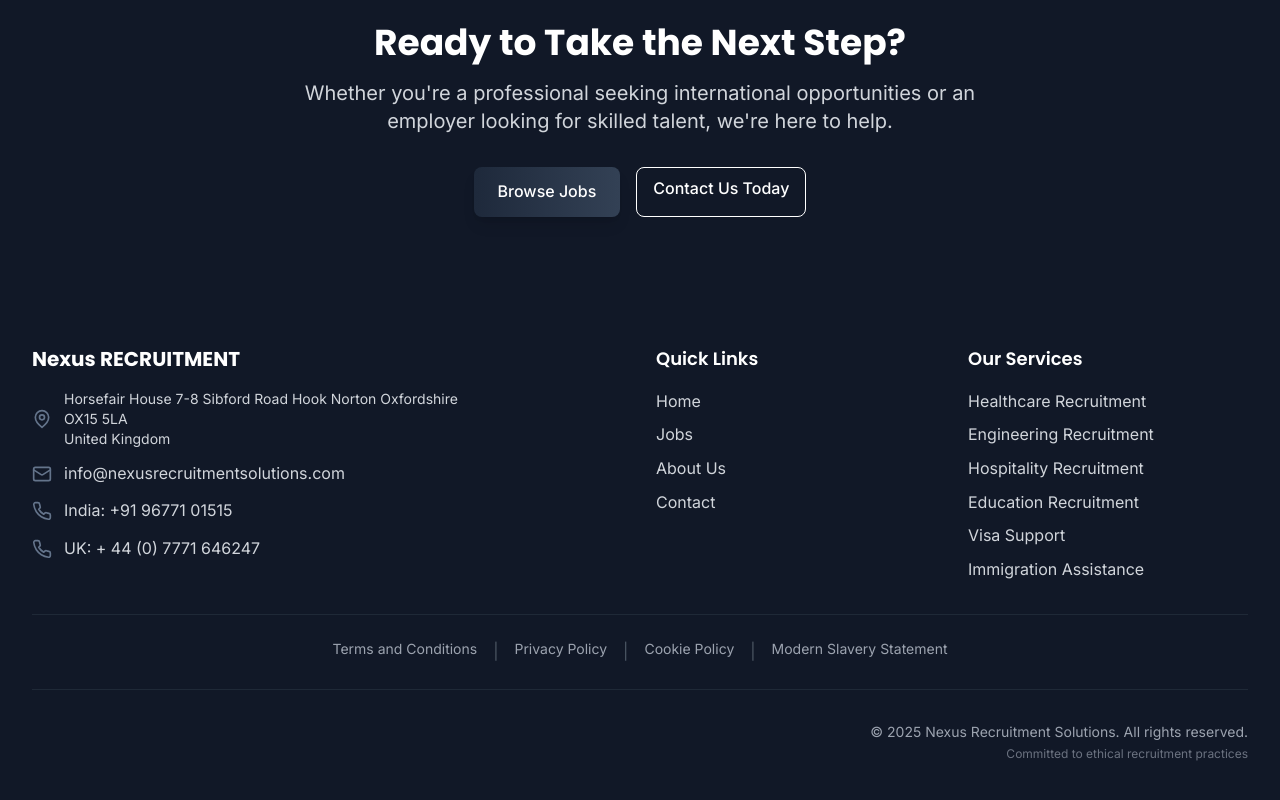
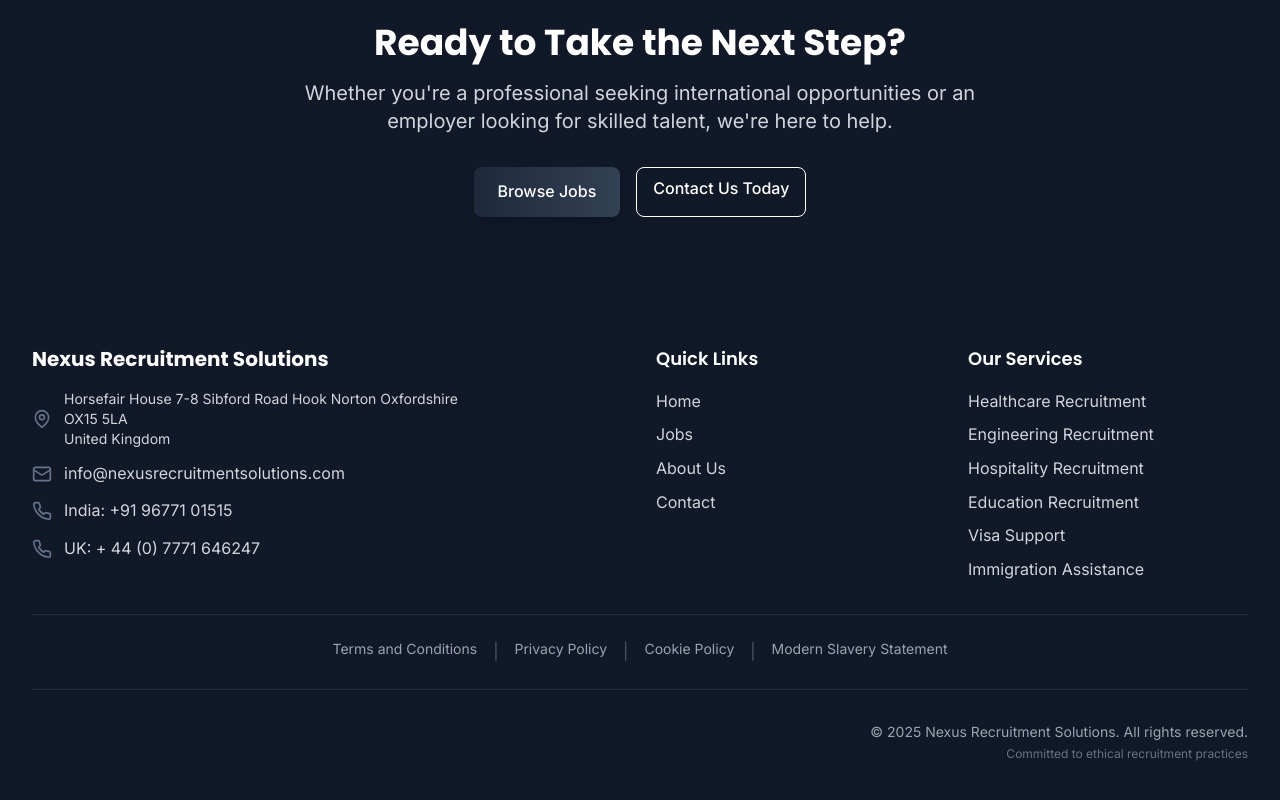
Before and after one commit to eddierock1994/AEF-UK, a React (Vite) app: page / in a window 1280 px wide. Shown: the part 3173-3973 px from the top of the page. Built offline with nearby package versions, Linux system fonts and the light colour scheme.

Commit message:
updating title

```diff
--- a/src/components/Footer.jsx
+++ b/src/components/Footer.jsx
@@ -32,7 +32,7 @@
           <div className="lg:col-span-2">
             <div className="flex items-center space-x-2 mb-4">
               <div>
-                <h3 className="text-xl font-heading font-bold">{import.meta.env.COMPANY_NAME} RECRUITMENT</h3>
+                <h3 className="text-xl font-heading font-bold">{import.meta.env.COMPANY_NAME} Recruitment Solutions</h3>
               </div>
             </div>
 
--- a/src/pages/About.jsx
+++ b/src/pages/About.jsx
@@ -97,7 +97,7 @@
   return (
     <div className="pt-20">
       <SEO
-        title="About Nexus Recruitment Solutions - International Healthcare Recruitment Agency"
+        title="About Us - Nexus Recruitment Solutions - International Healthcare & Nursing Jobs Overseas"
         description="Learn about Nexus Recruitment Solutions, a leading international healthcare recruitment agency specializing in overseas nursing jobs and healthcare professional placement with ethical recruitment practices."
         keywords="about nexus recruitment solutions, international healthcare recruitment agency, ethical recruitment practices, overseas nursing recruitment, healthcare staffing company, international nurse placement, medical recruitment agency"
         canonical="/about"
@@ -188,7 +188,7 @@
             <p className="text-lg text-gray-700 leading-relaxed">
               With operations in the UK and India, and partnerships across Europe, Nexus is now
               expanding into Australia, Canada, and the Middle East — connecting professionals to
-              trusted employers in regions that need their expertise most.
+            trusted employers in regions that need their expertise most.
             </p>
           </div>
         </div>
--- a/src/pages/Contact.jsx
+++ b/src/pages/Contact.jsx
@@ -143,7 +143,7 @@
   return (
     <div className="pt-20">
       <SEO
-        title="Contact Nexus Recruitment Solutions - Get Started with Your Healthcare Career"
+        title="Contact Us - Nexus Recruitment Solutions - International Healthcare & Nursing Jobs Overseas"
         description="Contact Nexus Recruitment Solutions for international healthcare and nursing job opportunities. Get expert guidance on overseas careers, visa support, and professional placement services."
         keywords="contact nexus recruitment solutions, healthcare recruitment contact, overseas nursing jobs contact, international healthcare careers, visa support contact, nursing recruitment agency contact"
         canonical="/contact"
--- a/src/pages/Cookies.jsx
+++ b/src/pages/Cookies.jsx
@@ -1,8 +1,14 @@
 import React from 'react'
+import SEO from '../components/SEO'
 
 const Cookies = () => {
   return (
     <div className="pt-20">
+      <SEO
+        title="Cookie Policy - Nexus Recruitment Solutions - International Healthcare & Nursing Jobs Overseas"
+        description="Learn about how Nexus Recruitment Solutions uses cookies and similar technologies on our website."
+        canonical="/cookies"
+      />
       {/* Hero Section */}
       <section className="bg-gradient-to-r from-primary-600 to-accent-600 text-white section-padding">
         <div className="container-max">
--- a/src/pages/Home.jsx
+++ b/src/pages/Home.jsx
@@ -129,7 +129,7 @@
   return (
     <div className="pt-20">
       <SEO
-        title="International Healthcare & Nursing Jobs Overseas"
+        title="Nexus Recruitment Solutions - International Healthcare & Nursing Jobs Overseas"
         description="Nexus Recruitment Solutions - Leading international healthcare recruitment agency specializing in overseas nursing jobs, healthcare professional placement, and visa support services worldwide."
         keywords="nexus recruitment solutions, healthcare recruitment, overseas nursing jobs, international nurse recruitment, healthcare jobs abroad, nursing recruitment agency, overseas healthcare jobs, international healthcare careers, nurse jobs UK, healthcare visa support, nursing jobs overseas, medical recruitment, healthcare staffing, international nursing opportunities, overseas nurse placement"
         canonical="/"
--- a/src/pages/Jobs.jsx
+++ b/src/pages/Jobs.jsx
@@ -137,7 +137,7 @@
   return (
     <div className="pt-20">
       <SEO
-        title="Healthcare & Nursing Jobs Overseas - International Opportunities"
+        title="Current Opportunities - Nexus Recruitment Solutions - International Healthcare & Nursing Jobs Overseas"
         description="Find international healthcare and nursing jobs overseas with Nexus Recruitment Solutions. Browse current openings for nurses, healthcare professionals, and medical staff worldwide with visa support."
         keywords="overseas nursing jobs, international healthcare jobs, nurse jobs abroad, healthcare careers overseas, nursing opportunities UK, international nurse recruitment, overseas medical jobs, healthcare jobs with visa support, nursing jobs Europe, international healthcare careers"
         canonical="/jobs"
--- a/src/pages/ModernSlavery.jsx
+++ b/src/pages/ModernSlavery.jsx
@@ -1,8 +1,14 @@
 import React from 'react'
+import SEO from '../components/SEO'
 
 const ModernSlavery = () => {
   return (
     <div className="pt-20">
+      <SEO
+        title="Modern Slavery Statement - Nexus Recruitment Solutions - International Healthcare & Nursing Jobs Overseas"
+        description="Our commitment to combating modern slavery and human trafficking in all its forms. Read Nexus Recruitment Solutions' modern slavery statement."
+        canonical="/modern-slavery"
+      />
       {/* Hero Section */}
       <section className="bg-gradient-to-r from-primary-600 to-accent-600 text-white section-padding">
         <div className="container-max">
--- a/src/pages/Privacy.jsx
+++ b/src/pages/Privacy.jsx
@@ -1,8 +1,14 @@
 import React from 'react'
+import SEO from '../components/SEO'
 
 const Privacy = () => {
   return (
     <div className="pt-20">
+      <SEO
+        title="Privacy Policy - Nexus Recruitment Solutions - International Healthcare & Nursing Jobs Overseas"
+        description="Learn about how Nexus Recruitment Solutions collects, uses, and protects your personal information. Your privacy is important to us."
+        canonical="/privacy"
+      />
       {/* Hero Section */}
       <section className="bg-gradient-to-r from-primary-600 to-accent-600 text-white section-padding">
         <div className="container-max">
--- a/src/pages/Terms.jsx
+++ b/src/pages/Terms.jsx
@@ -1,8 +1,14 @@
 import React from 'react'
+import SEO from '../components/SEO'
 
 const Terms = () => {
   return (
     <div className="pt-20">
+      <SEO
+        title="Terms and Conditions - Nexus Recruitment Solutions - International Healthcare & Nursing Jobs Overseas"
+        description="Read the terms and conditions for using Nexus Recruitment Solutions services. Understand our policies and guidelines for international healthcare recruitment."
+        canonical="/terms"
+      />
       {/* Hero Section */}
       <section className="bg-gradient-to-r from-primary-600 to-accent-600 text-white section-padding">
         <div className="container-max">
```
